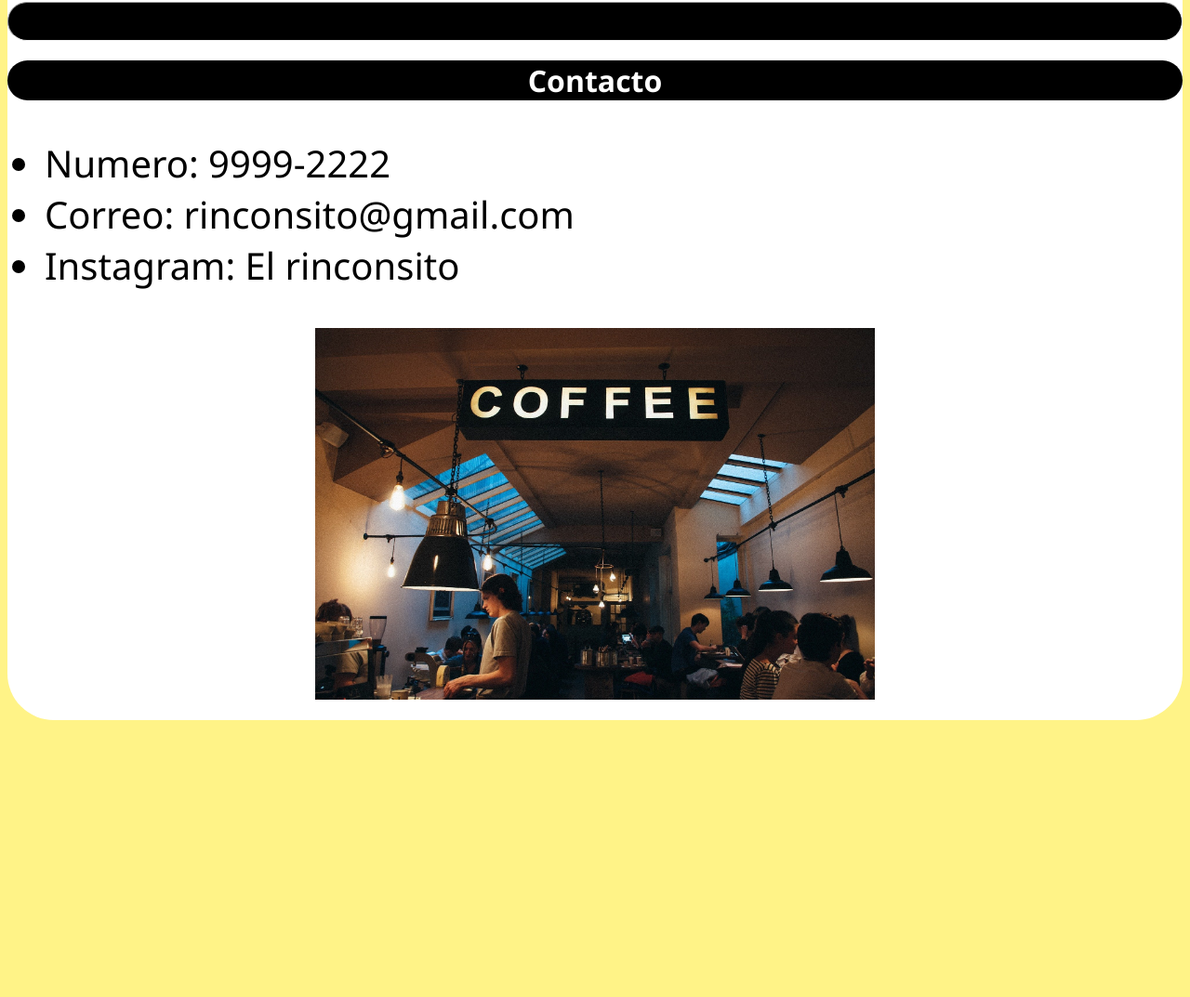
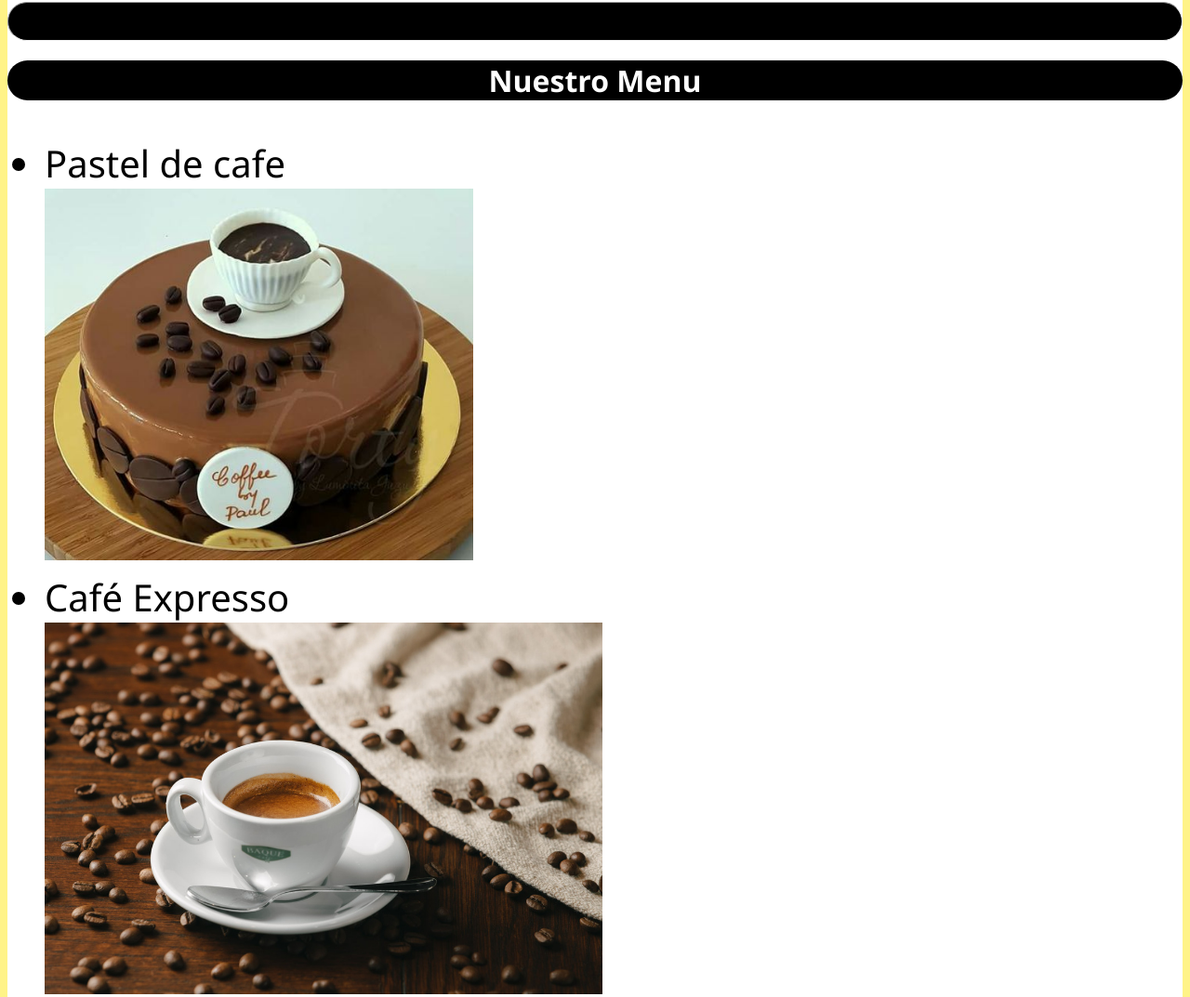
Before and after one commit to Omar-Rivera-98/Desafio-1-Omar-Rivera, a plain HTML site: page paginas/menu.html in a window 1280 px wide. Shown: the part 140-1213 px from the top of the page at 93% size. Before the commit the page ends 923 px from the top, so only its background shows below. Drawn offline with Linux system fonts and the light colour scheme.

Commit message:
Terminado

```diff
--- a/paginas/menu.html
+++ b/paginas/menu.html
@@ -23,13 +23,17 @@
     <hr style="height: 40px;  border-radius: 90px; background-color: black;">
 
     <div style="  border-radius: 90px; background-color: rgb(0, 0, 0);">
-<h1 style="text-align: center; font-family: 'Segoe UI', Tahoma, Geneva, Verdana, sans-serif; color: white;">Contacto</h1>
+<h1 style="text-align: center; font-family: 'Segoe UI', Tahoma, Geneva, Verdana, sans-serif; color: white;">Nuestro Menu</h1>
 </div>
 
     <ul style="font-family: 'Segoe UI', Tahoma, Geneva, Verdana, sans-serif; font-size: 40px;">
-        <li>Numero: 9999-2222</li>
-        <li>Correo: rinconsito@gmail.com</li>
-        <li>Instagram: El rinconsito</li>
+        <li>Pastel de cafe</li>
+        <img src="../img/pastel.jpg" style="height: 400px;" alt="Pastel">
+        <li>Café Expresso</li>
+        <img src="../img/expresso.jpg" style="height: 400px;" alt="Expresso">
+        <li>Capucchinno</li>
+        <img src="../img/capucchino.webp" style="height: 400px;" alt="Capucchinno">
+
     </ul>
 </p>
 <div style="text-align: center;">
```
Also changed, not shown: paginas/index.html (+17 -2 lines), img/capucchino.webp (added), img/expresso.jpg (added), img/pastel.jpg (added).
